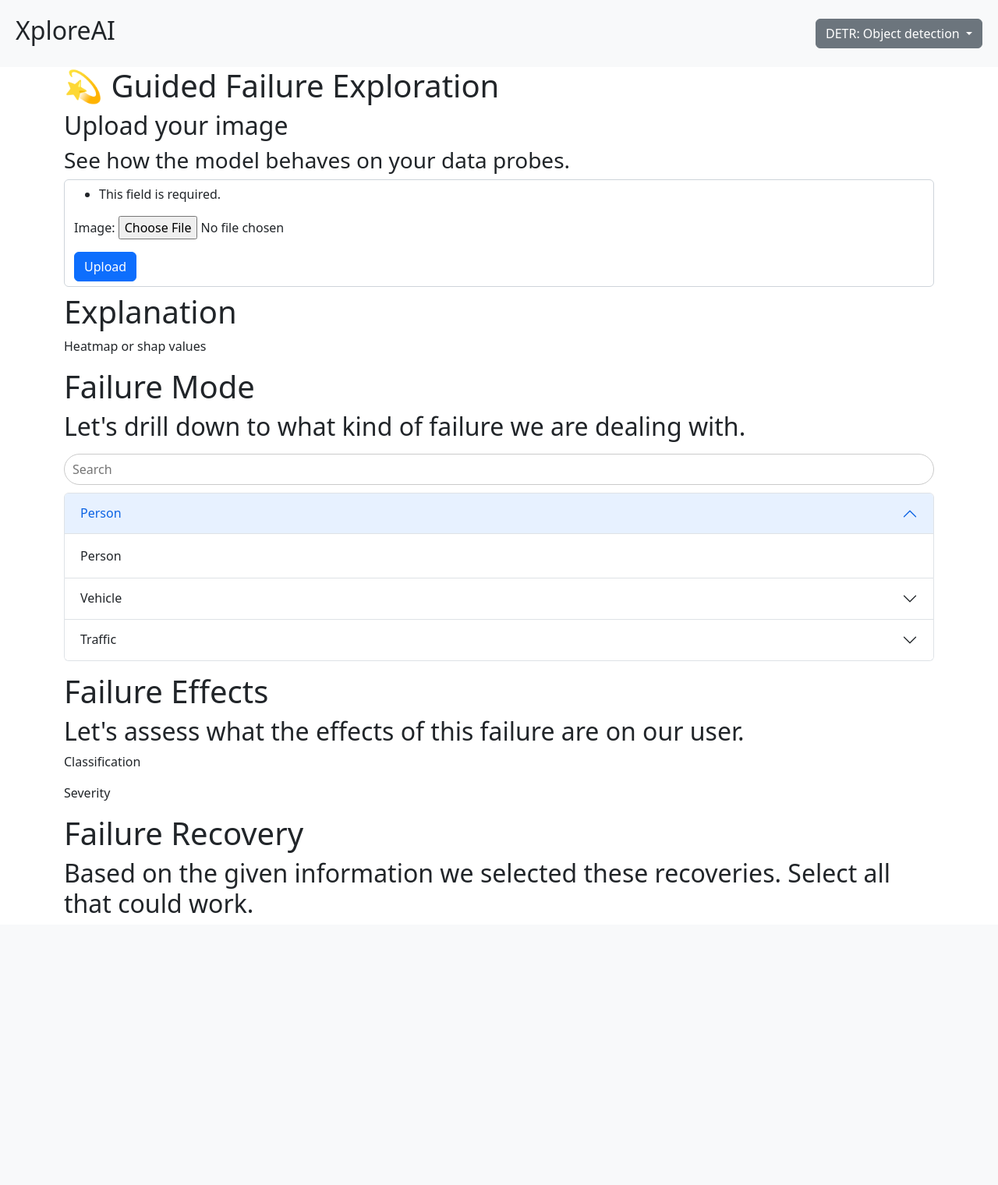
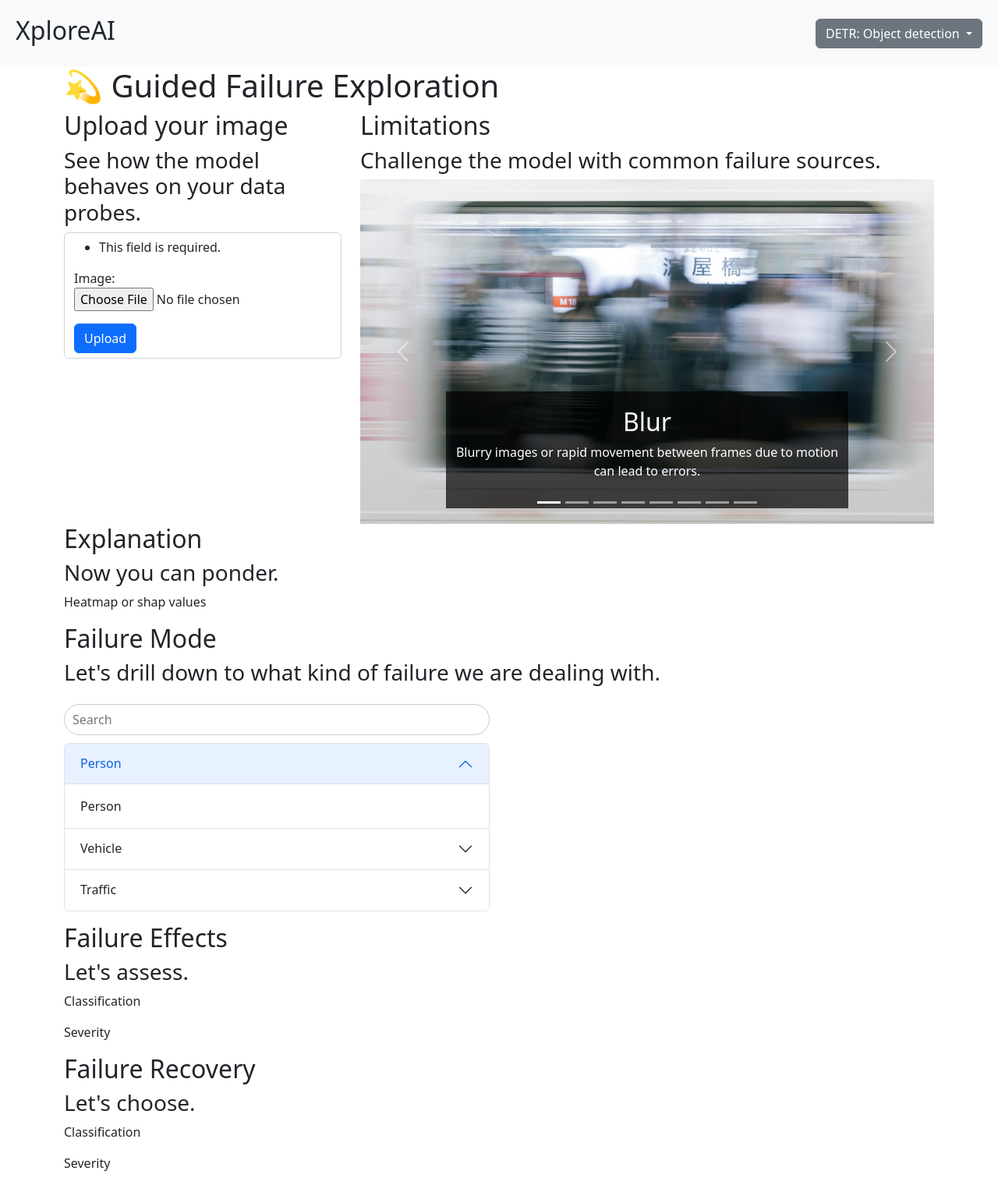
Before and after one commit to Steven177/fdd, a Django app: page /fdd_app/ in a window 1280 px wide. Shown: the whole page at 78% size. Before the commit the page ends 1171 px from the top, so only its background shows below. Run offline with Django 3.2, Linux system fonts and the light colour scheme; some libraries are stand-ins or nearby versions.

Commit message:
Implemented limitations slider

```diff
--- a/fdd_app/static/fdd_app/css/style.css
+++ b/fdd_app/static/fdd_app/css/style.css
@@ -104,3 +104,13 @@
 .panel-title a {
     display: block;
 }
+
+/* CAROUSSEL */
+.min-height {
+  height:100px;
+  width: auto;
+}
+
+.darkbackground {
+  background-color: rgba(0, 0, 0, 0.7);;
+}
--- a/fdd_app/templates/fdd_app/open_model_exploration.html
+++ b/fdd_app/templates/fdd_app/open_model_exploration.html
@@ -30,20 +30,107 @@
 
   <div class="container">
     <h1>&#128171 Guided Failure Exploration</h1>
+
+    <! -- ROW-->
+    <div class="row justify-content-start">
+      <! -- IMAGE UPLOAD -->
+      <div class="col-4">
         <h2>Upload your image</h2>
         <h3>See how the model behaves on your data probes.</h3>
-    <! -- IMAGE UPLOAD -->
         <form action="." method = "post" enctype="multipart/form-data" class="form-control form-label">
           {% csrf_token %}
           {{ form.as_p }}
           <button type="submit" class="btn btn-primary">Upload</button>
         </form>
+      </div>
+      <! -- LIMITATIONS -->
+      <div id="" class="col-8">
+        <h2>Limitations</h2>
+        <h3>Challenge the model with common failure sources. </h3>
 
+        <! -- CAROUSEL ../../../media/limitations/false_observation.png -->
+        <div id="carouselExampleCaptions" class="carousel slide" data-bs-ride="false">
+          <div class="carousel-indicators">
+            <button type="button" data-bs-target="#carouselExampleCaptions" data-bs-slide-to="0" class="active" aria-current="true" aria-label="Slide 1"></button>
+            <button type="button" data-bs-target="#carouselExampleCaptions" data-bs-slide-to="1" aria-label="Slide 2"></button>
+            <button type="button" data-bs-target="#carouselExampleCaptions" data-bs-slide-to="2" aria-label="Slide 3"></button>
+            <button type="button" data-bs-target="#carouselExampleCaptions" data-bs-slide-to="3" aria-label="Slide 4"></button>
+            <button type="button" data-bs-target="#carouselExampleCaptions" data-bs-slide-to="4" aria-label="Slide 5"></button>
+            <button type="button" data-bs-target="#carouselExampleCaptions" data-bs-slide-to="5" aria-label="Slide 6"></button>
+            <button type="button" data-bs-target="#carouselExampleCaptions" data-bs-slide-to="6" aria-label="Slide 7"></button>
+            <button type="button" data-bs-target="#carouselExampleCaptions" data-bs-slide-to="7" aria-label="Slide 8"></button>
+          </div>
+          <div class="carousel-inner">
+            <div class="carousel-item active">
+              <img src="../../../media/limitations/blur.jpg" class="d-block w-100 img-fluid min-height" alt="...">
+              <div class="carousel-caption d-none d-md-block darkbackground">
+                <h2>Blur</h2>
+                <p>Blurry images or rapid movement between frames due to motion can lead to errors. </p>
+              </div>
+            </div>
+            <div class="carousel-item">
+              <img src="../../../media/limitations/clutter.jpg" class="d-block w-100 img-fluid min-height" alt="...">
+              <div class="carousel-caption d-none d-md-block darkbackground">
+                <h2>Clutter</h2>
+                <p>Computer vision systems tend to struggle with cluttered images.</p>
+              </div>
+            </div>
+            <div class="carousel-item">
+              <img src="../../../media/limitations/lighting.jpg" class="d-block w-100 img-fluid min-height" alt="...">
+              <div class="carousel-caption d-none d-md-block darkbackground">
+                <h2>Lighting</h2>
+                <p>Poor lighting or high contrast illumination (e.g. nighttime) may lead to wrong predictions.</p>
+              </div>
+            </div>
+            <div class="carousel-item">
+              <img src="../../../media/limitations/object_size.jpg" class="d-block w-100 img-fluid min-height" alt="...">
+              <div class="carousel-caption d-none d-md-block darkbackground">
+                <h2>Object size</h2>
+                <p>If objects become very small, the vision system may struggle to detect it. </p>
+              </div>
+            </div>
+            <div class="carousel-item">
+              <img src="../../../media/limitations/occlusion.jpg" class="d-block w-100 img-fluid min-height" alt="...">
+              <div class="carousel-caption d-none d-md-block darkbackground">
+                <h2>Occlusions</h2>
+                <p>Partially occluded objects may not be detected.</p>
+              </div>
+            </div>
+            <div class="carousel-item">
+              <img src="../../../media/limitations/resolution.jpg" class="d-block w-100 img-fluid min-height" alt="...">
+              <div class="carousel-caption d-none d-md-block darkbackground">
+                <h2>Resolution</h2>
+                <p>Images of low resolution could lead to errors.</p>
+              </div>
+            </div>
+            <div class="carousel-item">
+              <img src="../../../media/limitations/similar.jpg" class="d-block w-100 img-fluid min-height" alt="...">
+              <div class="carousel-caption d-none d-md-block darkbackground">
+                <h2>Similar objects</h2>
+                <p>Objects that are similar in shape can be difficult to distinguish for the computer vision system.</p>
+              </div>
+            </div>
+          </div>
+          <button class="carousel-control-prev" type="button" data-bs-target="#carouselExampleCaptions" data-bs-slide="prev">
+            <span class="carousel-control-prev-icon" aria-hidden="true"></span>
+            <span class="visually-hidden">Previous</span>
+          </button>
+          <button class="carousel-control-next" type="button" data-bs-target="#carouselExampleCaptions" data-bs-slide="next">
+            <span class="carousel-control-next-icon" aria-hidden="true"></span>
+            <span class="visually-hidden">Next</span>
+          </button>
+        </div>
+        <! -- END CAROUSEL -->
+      </div>
+      <! -- END LIMITATIONS -->
+    </div>
+    <! -- END ROW-->
 
+    <! -- ROW-->
     <div class="row justify-content-start">
       {% if sample.image %}
 
-      <! -- LEFT -->
+      <! -- EXPECTATION -->
       <div id="" class="col-6">
         <h2>User Expectation</h2>
         <h3>What does your user expect?</h3>
@@ -146,25 +233,28 @@
         </div>
         {% endfor %}
         <button class="btn btn-primary">View Explanation</button>
+      </div>
+       <! -- END PREDICTION -->
+    </div>
+    <! -- END ROW-->
 
-      </div>
-       <! -- END RIGHT -->
-
-
+    <! -- ROW-->
+    <div class="row justify-content-start">
      <! -- EXPLANATION -->
-     <div class="">
-      <h1>Explanation</h1>
+     <div class="col-12">
+      <h2>Explanation</h2>
+      <h3>Now you can ponder.</h3>
       <p>Heatmap or shap values</p>
      </div>
+    </div>
+    <! -- END ROW-->
 
-     <! -- FAILURE CLASSIFICATION -->
-
-
-
+    <! -- ROW-->
+    <div class="row justify-content-start">
      <! -- FAILURE MODE -->
-      <div>
-        <h1>Failure Mode</h1>
-        <h2>Let's drill down to what kind of failure we are dealing with.</h2>
+      <h2>Failure Mode</h2>
+      <h3>Let's drill down to what kind of failure we are dealing with.</h3>
+      <div class="col-6">
 
       <! -- CLASS TABLE -->
       <div id="page_container">
@@ -215,29 +305,36 @@
       </div>
       <! -- END CLASS TABLE -->
       </div>
-      <! -- Failure MODE-->
+    </div>
+    <! -- END ROW-->
 
-
-
-
-      <! -- FAILURE EFFECTS -->
-      <div>
-        <h1>Failure Effects</h1>
-        <h2>Let's assess what the effects of this failure are on our user.</h2>
-
+    <! -- ROW-->
+    <div class="row justify-content-start">
+     <! -- FAILURE EFFECTS  -->
+     <div class="col-12">
+      <h2>Failure Effects</h2>
+      <h3>Let's assess.</h3>
       <p>Classification</p>
       <p>Severity</p>
      </div>
       <! -- END FAILURE EFFECTS -->
+    </div>
+    <! -- END ROW-->
 
-      <! -- FAILURE RECOVERY -->
-      <div>
-        <h1>Failure Recovery</h1>
-        <h2>Based on the given information we selected these recoveries. Select all that could work.</h2>
+    <! -- ROW-->
+    <div class="row justify-content-start">
+     <! -- FAILURE RECOVERY  -->
+     <div class="col-12">
+      <h2>Failure Recovery</h2>
+      <h3>Let's choose.</h3>
+      <p>Classification</p>
+      <p>Severity</p>
      </div>
       <! -- END FAILURE RECOVERY -->
+    </div>
+    <! -- END ROW-->
 
-  </div>
+  </div> <! -- CONTAINER-->
 </body>
 </html>
 
```
Also changed, not shown: other parts of fdd_app/templates/fdd_app/open_model_exploration.html (+12 -12 lines), db.sqlite3, media/limitations/blur.jpg (added), media/limitations/clutter.jpg (added), media/limitations/ethnicity.jpg (added), media/limitations/lighting.jpg (added), media/limitations/object_size.jpg (added), media/limitations/occlusion.jpg (added), media/limitations/similar.jpg (added), 4 other files. Lines whose indentation alone changed are shown as unchanged.
